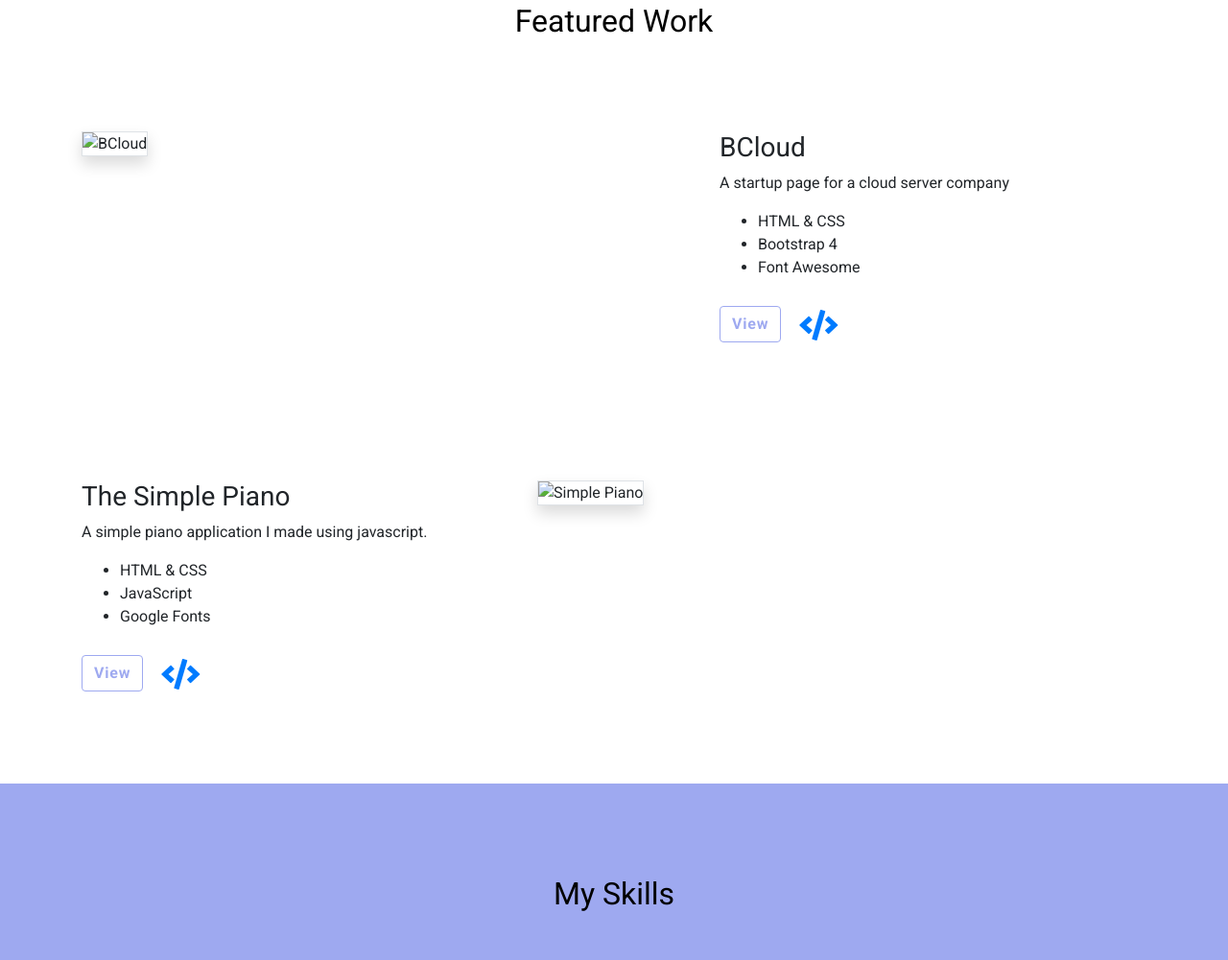
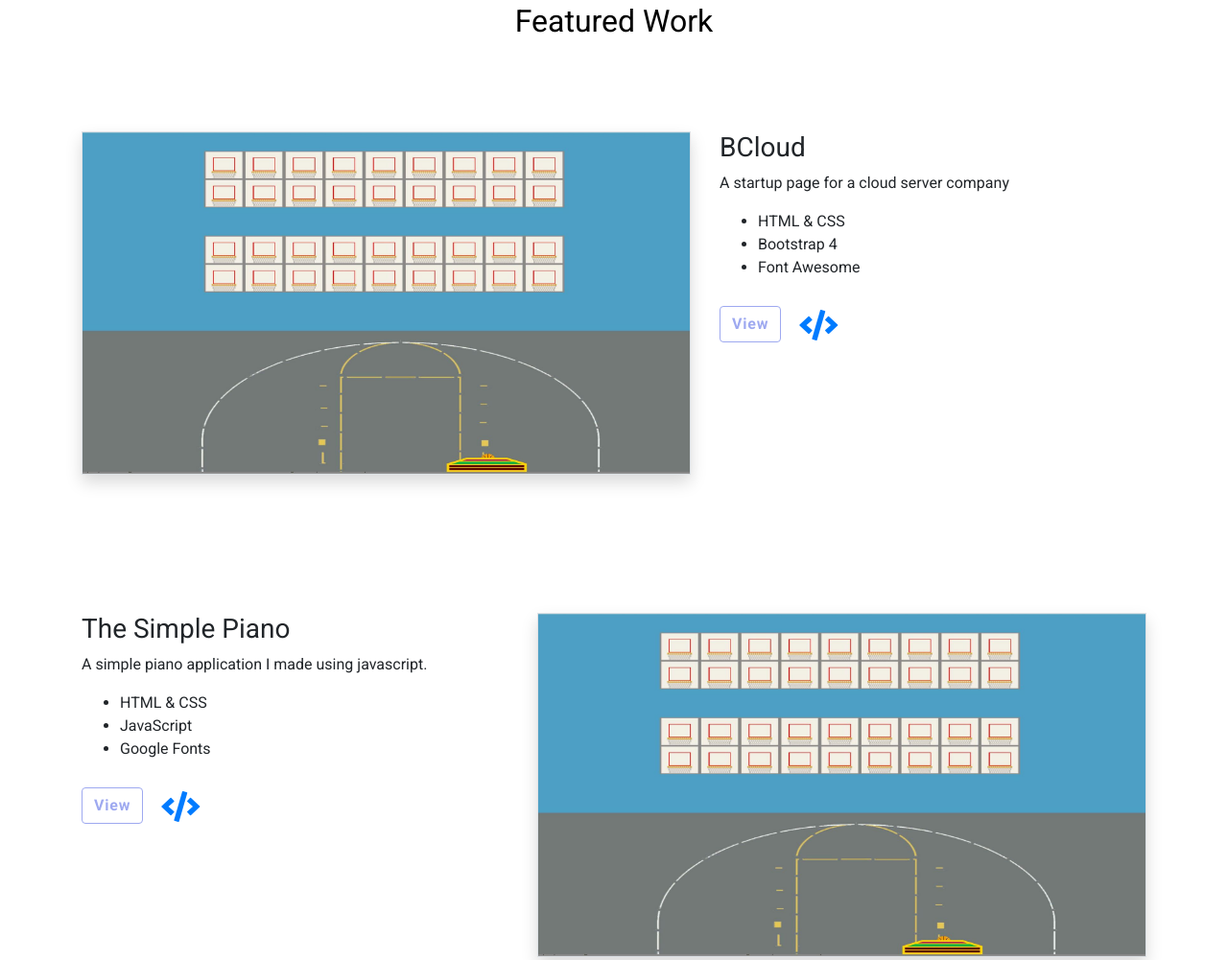
Before and after one commit to RylanFerrer/Portfolio, a plain HTML site: page index.html in a window 1280 px wide. Shown: the part 908-1909 px from the top of the page at 96% size. Drawn offline with nearby package versions, Linux system fonts and the light colour scheme.

Commit message:
images not workig

```diff
--- a/index.html
+++ b/index.html
@@ -90,7 +90,7 @@
       <h2 class="medium-heading">Featured Work</h2>
   <div class="row my-5 py-5 wow bounceIn" data-wow-delay="0.1s">
     <div class="col-12 col-lg-7">
-      <img  src ="images/unity.png" class = "img-fluid border shadow" alt ="BCloud" / >
+      <img  src ="images/unity.jpg" class = "img-fluid border shadow" alt ="BCloud" / >
 
     </div>
     <div class="col-12 col-lg-5" >
@@ -120,7 +120,7 @@
 
   <div class="row my-5 py-5 wow bounceIn" data-wow-delay="0.1s">
     <div class="col-12 col-lg-7 order-lg-2">
-      <img src="images/unity.png" class = "img-fluid border shadow" alt = "Simple Piano" />
+      <img src="images/unity.jpg" class = "img-fluid border shadow" alt = "Simple Piano" />
 
     </div>
     <div class="col-12 col-lg-5" >
```
